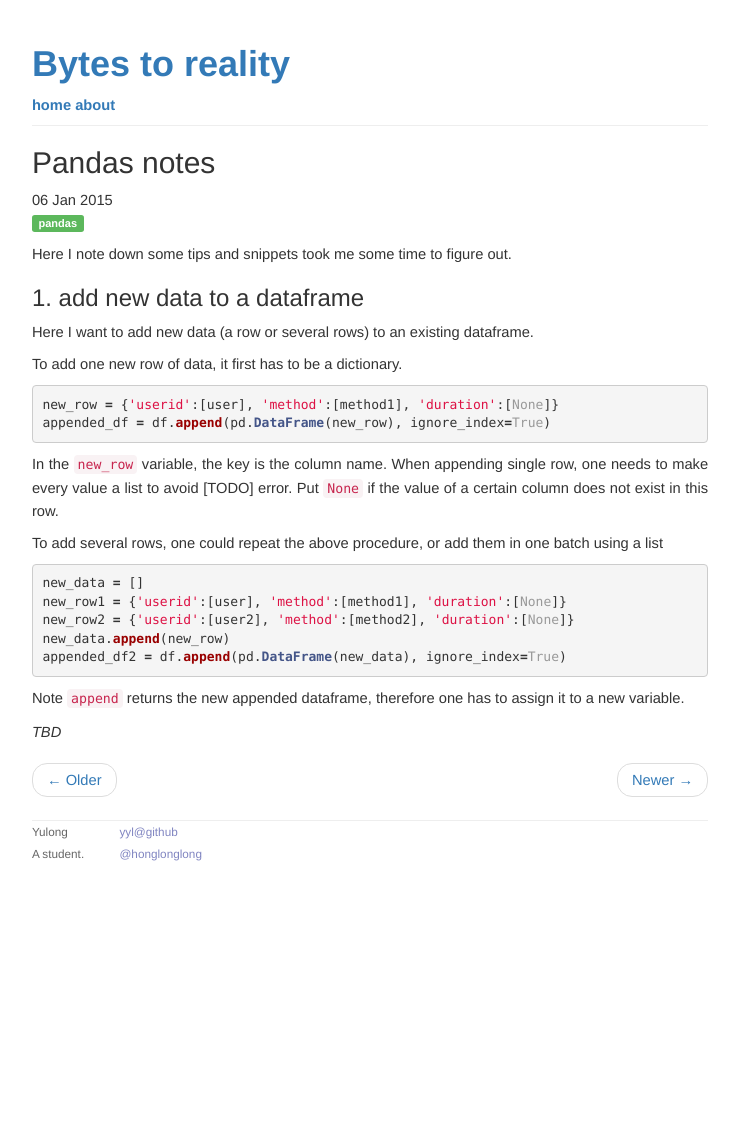
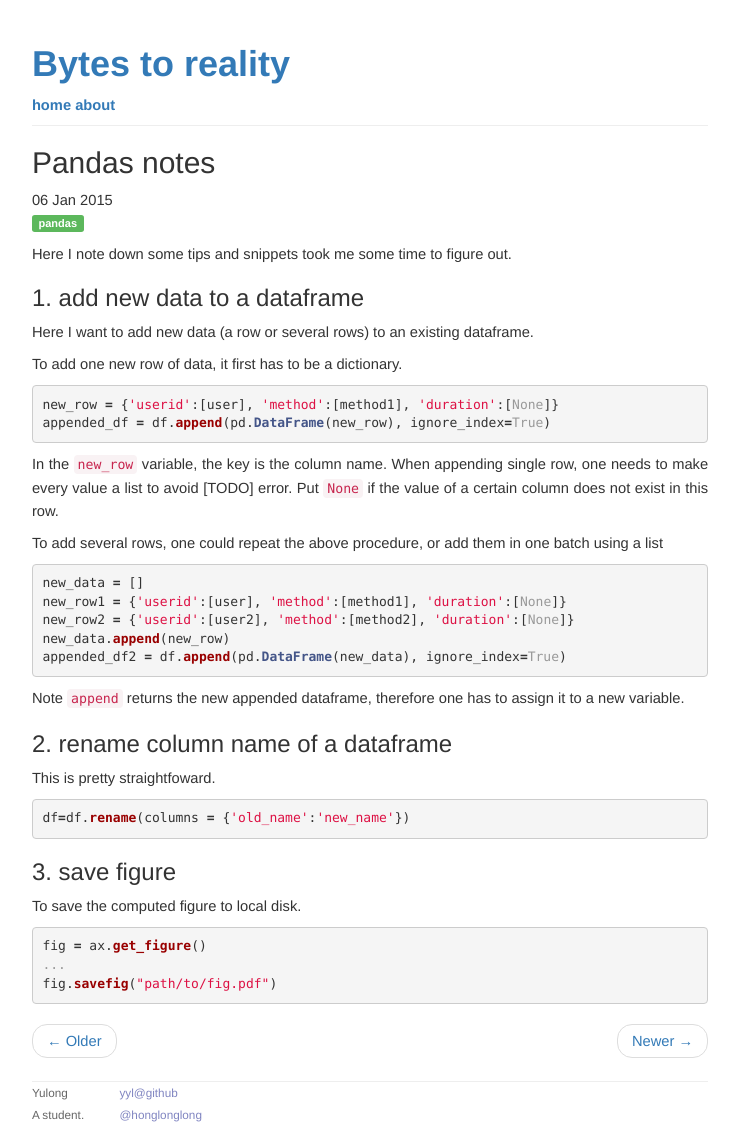
Before and after one commit to yyl/yyl.github.io, a Jekyll site: the page built from _posts/2015-01-06-pandas-notes.md, in a window 1280 px wide. Shown: the whole page, without its empty margins (270-1009 px from the left). Built offline with Jekyll 4.4.1, drawn with Linux system fonts in a browser that asks for light colours; nearby versions of some CDN libraries; library files that are not in the unit come from our copies; Markdown is read by kramdown in place of the engine named in the settings; comment, search, counter and statistics services are not loaded; before the commit the page ends 944 px from its top, so only the background shows below that.

Commit message:
update blog

```diff
--- a/_posts/2015-01-06-pandas-notes.md
+++ b/_posts/2015-01-06-pandas-notes.md
@@ -32,4 +32,20 @@ appended_df2 = df.append(pd.DataFrame(new_data), ignore_index=True)
 
 Note `append` returns the new appended dataframe, therefore one has to assign it to a new variable.
 
-_TBD_
+### 2. rename column name of a dataframe
+
+This is pretty straightfoward.
+
+{% highlight python %}
+df=df.rename(columns = {'old_name':'new_name'})
+{% endhighlight %}
+
+### 3. save figure
+
+To save the computed figure to local disk.
+
+{% highlight python %}
+fig = ax.get_figure()
+...
+fig.savefig("path/to/fig.pdf")
+{% endhighlight %}
```
